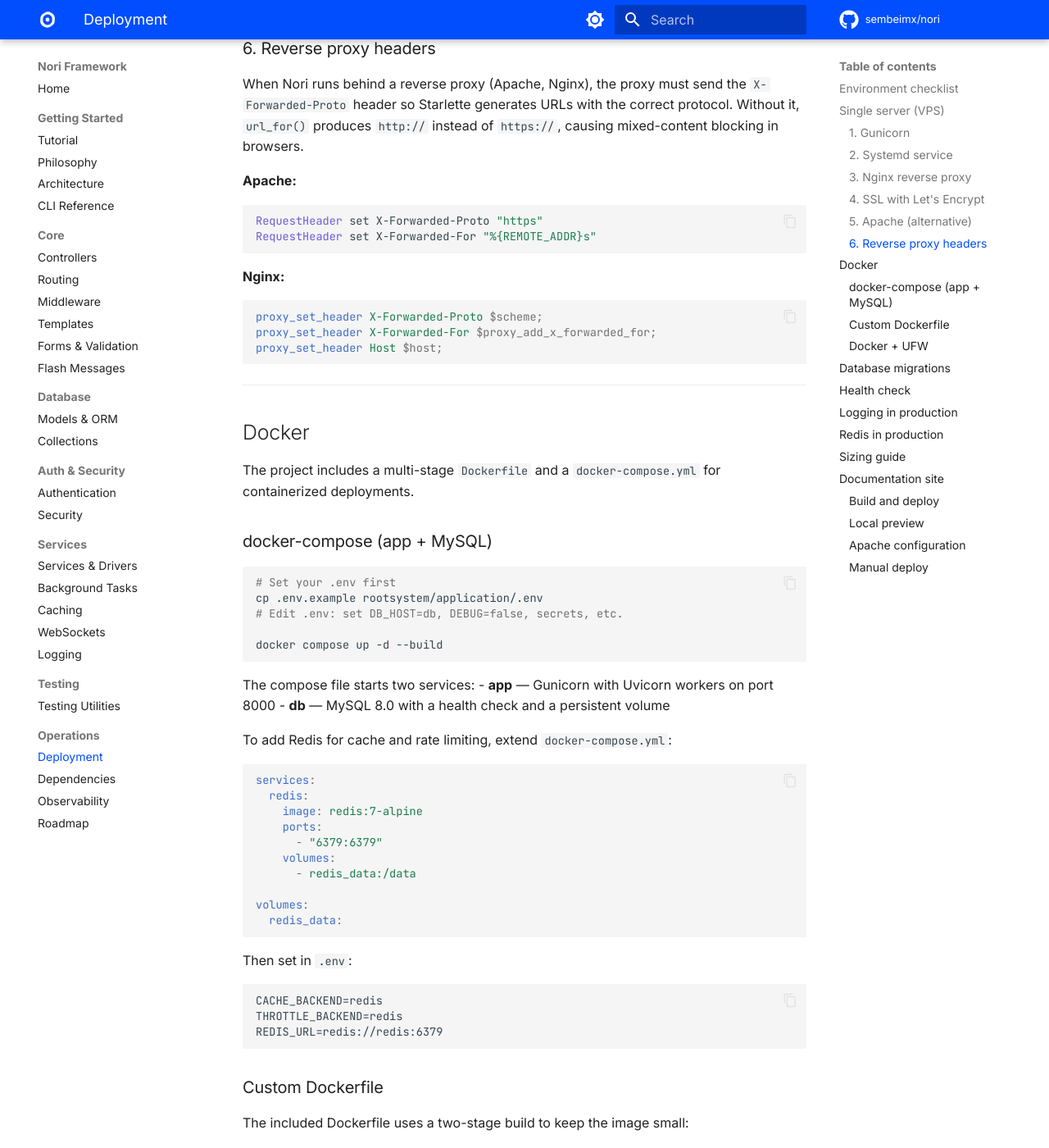
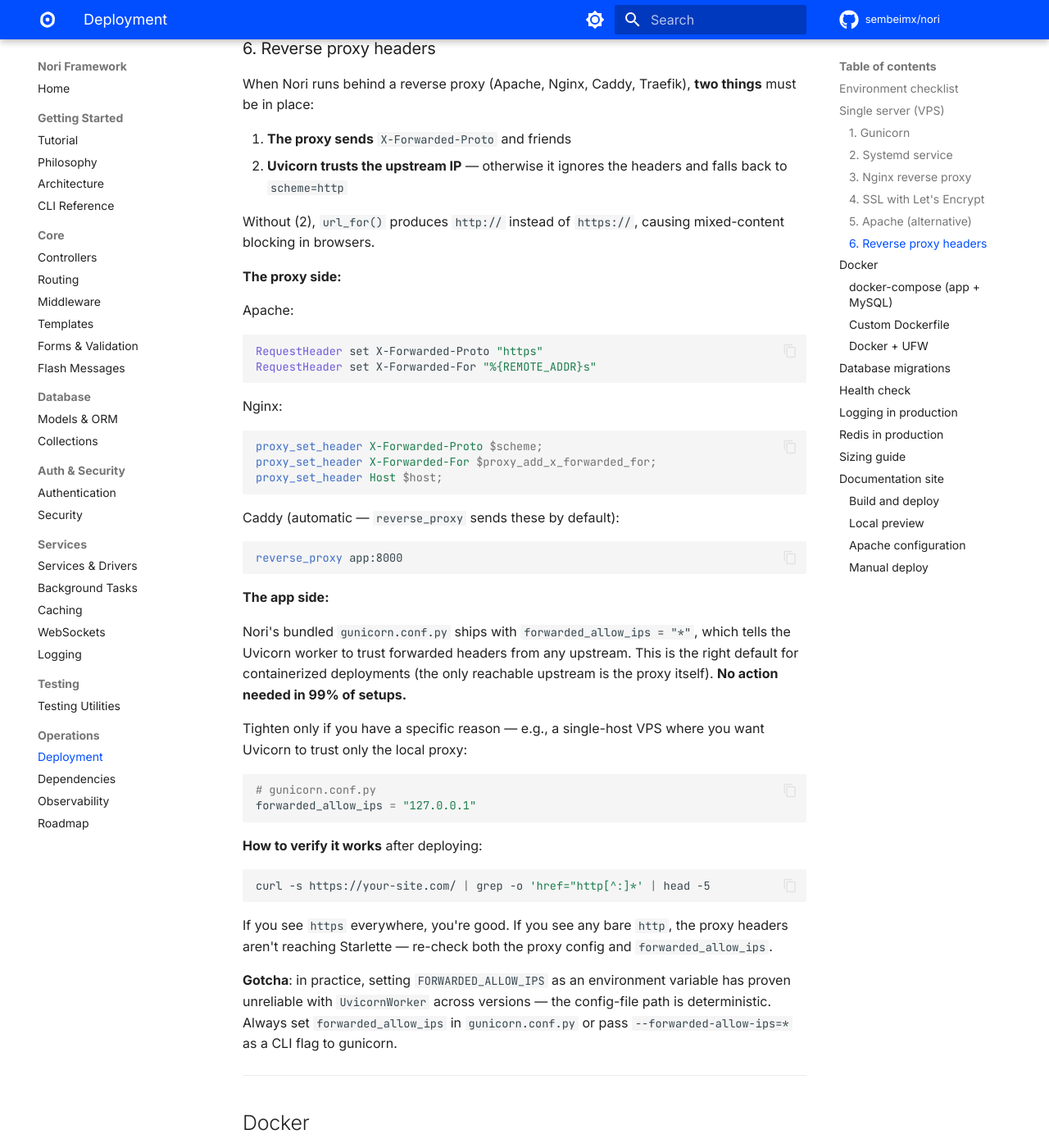
Before and after one commit to sembeimx/nori, an MkDocs documentation site: the page built from docs/deployment.md, in a window 1280 px wide and 1400 px high, scrolled down 4553 px. Shown: the whole window at 82% size. Built offline with MkDocs 1.6.1 and Material for MkDocs 9.7.7, drawn with Linux system fonts in a browser that asks for light colours; comment, search, counter and statistics services are not loaded; the version menu is left out.

Commit message:
docs: tighten forwarded_allow_ips security note + matize env-var caveat
gunicorn.conf.py: explicit warning that forwarded_allow_ips="*" is
unsafe when port 8000 is reachable outside the private network — an
attacker can spoof X-Forwarded-For to bypass rate limits, audit logs,
and IP-based ACLs.

docs/deployment.md: soften the claim about FORWARDED_ALLOW_IPS env var
from "does not work" to "has proven unreliable across versions", since
the uvicorn source does propagate it via gunicorn cfg — the behaviour
is empirical, not absolute.

````diff
--- a/docs/deployment.md
+++ b/docs/deployment.md
@@ -226,22 +226,56 @@
 
 ### 6. Reverse proxy headers
 
-When Nori runs behind a reverse proxy (Apache, Nginx), the proxy must send the `X-Forwarded-Proto` header so Starlette generates URLs with the correct protocol. Without it, `url_for()` produces `http://` instead of `https://`, causing mixed-content blocking in browsers.
+When Nori runs behind a reverse proxy (Apache, Nginx, Caddy, Traefik), **two things** must be in place:
 
-**Apache:**
+1. **The proxy sends** `X-Forwarded-Proto` and friends
+2. **Uvicorn trusts the upstream IP** — otherwise it ignores the headers and falls back to `scheme=http`
+
+Without (2), `url_for()` produces `http://` instead of `https://`, causing mixed-content blocking in browsers.
+
+**The proxy side:**
+
+Apache:
 
 ```apache
 RequestHeader set X-Forwarded-Proto "https"
 RequestHeader set X-Forwarded-For "%{REMOTE_ADDR}s"
 ```
 
-**Nginx:**
+Nginx:
 
 ```nginx
 proxy_set_header X-Forwarded-Proto $scheme;
 proxy_set_header X-Forwarded-For $proxy_add_x_forwarded_for;
 proxy_set_header Host $host;
 ```
+
+Caddy (automatic — `reverse_proxy` sends these by default):
+
+```caddy
+reverse_proxy app:8000
+```
+
+**The app side:**
+
+Nori's bundled `gunicorn.conf.py` ships with `forwarded_allow_ips = "*"`, which tells the Uvicorn worker to trust forwarded headers from any upstream. This is the right default for containerized deployments (the only reachable upstream is the proxy itself). **No action needed in 99% of setups.**
+
+Tighten only if you have a specific reason — e.g., a single-host VPS where you want Uvicorn to trust only the local proxy:
+
+```python
+# gunicorn.conf.py
+forwarded_allow_ips = "127.0.0.1"
+```
+
+**How to verify it works** after deploying:
+
+```bash
+curl -s https://your-site.com/ | grep -o 'href="http[^:]*' | head -5
+```
+
+If you see `https` everywhere, you're good. If you see any bare `http`, the proxy headers aren't reaching Starlette — re-check both the proxy config and `forwarded_allow_ips`.
+
+**Gotcha**: in practice, setting `FORWARDED_ALLOW_IPS` as an environment variable has proven unreliable with `UvicornWorker` across versions — the config-file path is deterministic. Always set `forwarded_allow_ips` in `gunicorn.conf.py` or pass `--forwarded-allow-ips=*` as a CLI flag to gunicorn.
 
 ---
 
````
Also changed, not shown: gunicorn.conf.py (+17 -0 lines).
